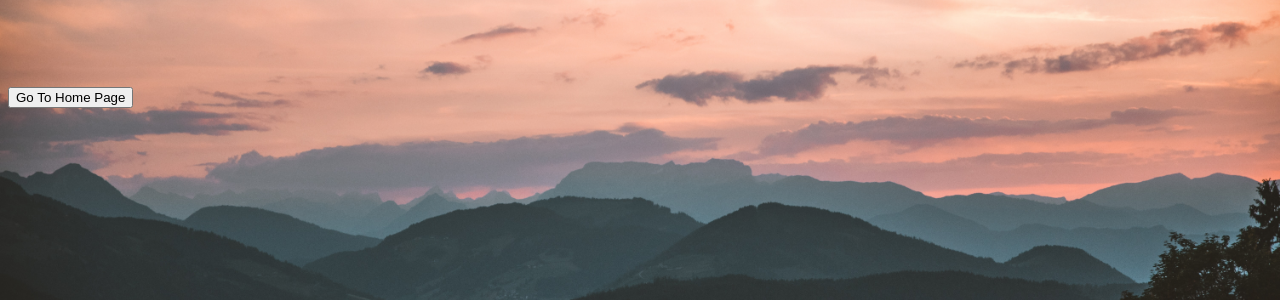
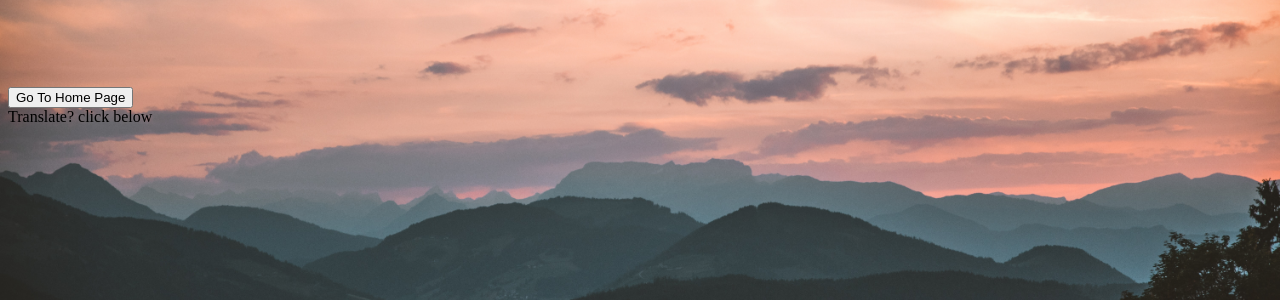
Before and after one commit to abdulaziz12k/capstone, a Flask app: template templates/GoogleMap.html in a window 1280 px wide. Shown: the part 313-613 px from the top of the page. Run offline with Flask 3, Linux system fonts and the light colour scheme; the template is opened without the code that fills it, so the values that code supplies are empty; parts of the project's set-up code (start-up, migrations or seed data) failed here and were passed over; some libraries are stand-ins or nearby versions.

Commit message:
Adding google translator in the page

```diff
--- a/templates/GoogleMap.html
+++ b/templates/GoogleMap.html
@@ -20,4 +20,21 @@
   >
     Go To Home Page
   </button>
+  <div id="google_translate_element" , color="white">
+    Translate? click below
+  </div>
+
+  <script type="text/javascript">
+    function googleTranslateElementInit() {
+      new google.translate.TranslateElement(
+        { pageLanguage: "en" },
+        "google_translate_element"
+      );
+    }
+  </script>
+
+  <script
+    type="text/javascript"
+    src="//translate.google.com/translate_a/element.js?cb=googleTranslateElementInit"
+  ></script>
 </html>
```
Also changed, not shown: static/css/GoogleMap.css (line endings or trailing spaces).
